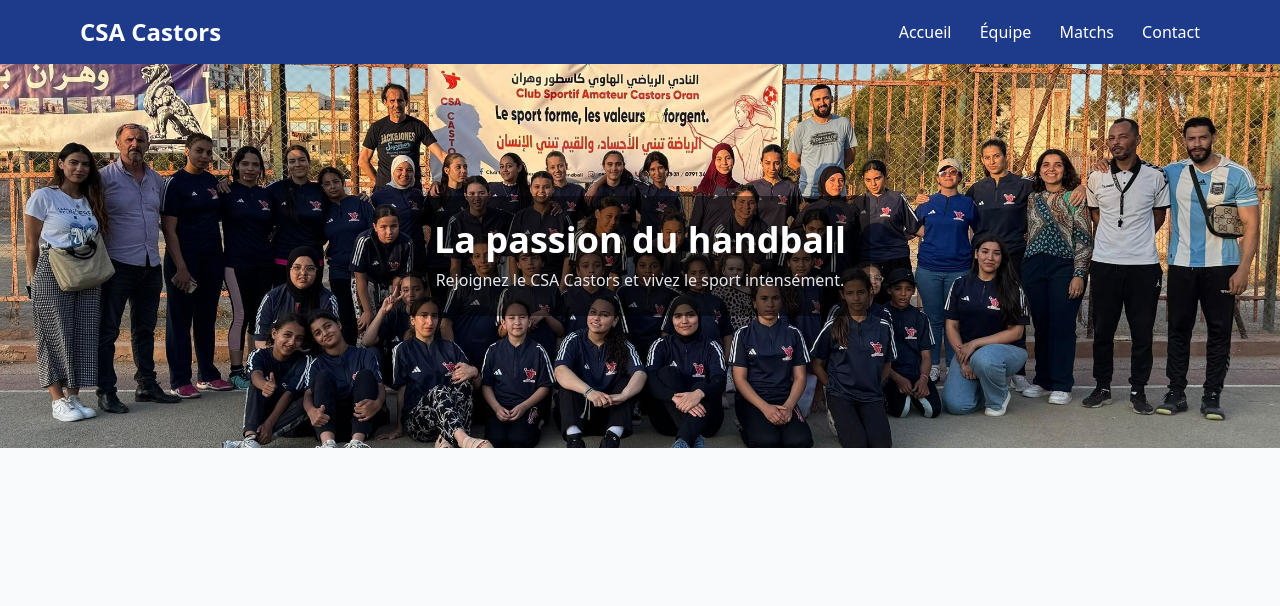
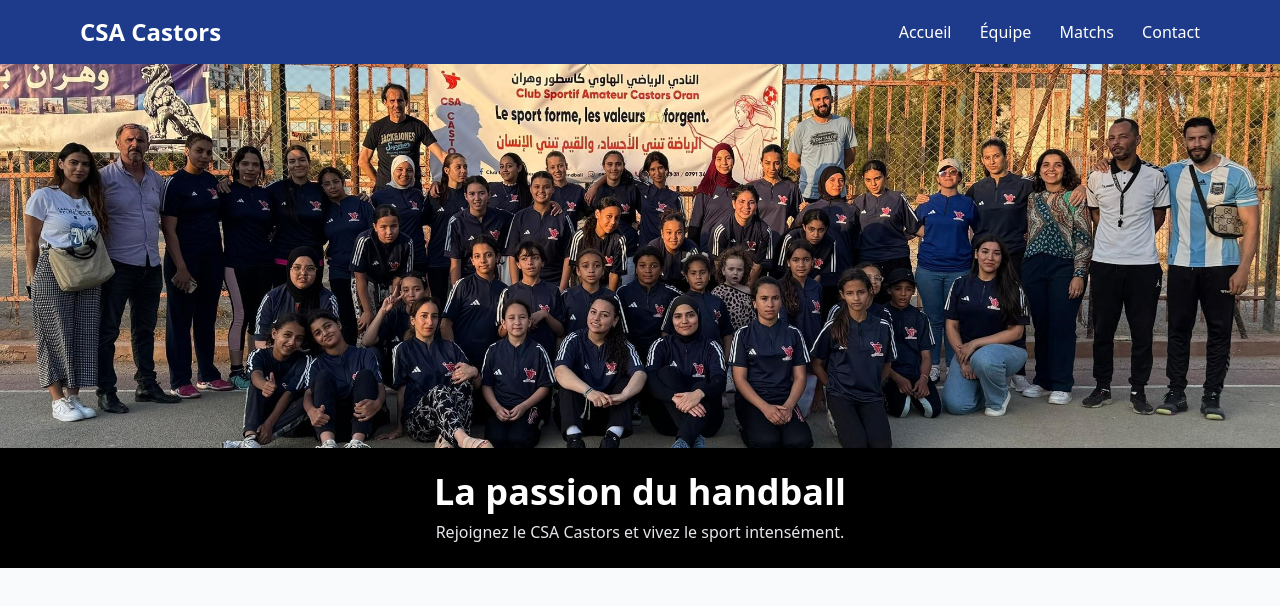
Before and after one commit to CSAcastors/CSAcastors-website, a plain HTML site: page index.html in a window 1280 px wide. Drawn offline with nearby package versions, Linux system fonts and the light colour scheme.

Commit message:
Update index.html

```diff
--- a/index.html
+++ b/index.html
@@ -22,15 +22,19 @@
   </header>
 
   <!-- HERO -->
- <section class="bg-cover bg-center h-96 flex items-center justify-center"
-style="background-image:url('img01.jpg');">
-  <div class="bg-black bg-opacity-50 p-6 rounded">
-    <h2 class="text-4xl text-white font-bold text-center">La passion du handball</h2>
-    <p class="text-gray-200 mt-2 text-center">Rejoignez le CSA Castors et vivez le sport intensément.</p>
+<section class="text-center">
+  <!-- Image en haut -->
+  <img src="img01.jpg" alt="Photo handball" class="w-full h-96 object-cover">
+
+  <!-- Bloc texte en dessous -->
+  <div class="bg-black text-white p-6">
+    <h2 class="text-4xl font-bold">La passion du handball</h2>
+    <p class="text-gray-200 mt-2">Rejoignez le CSA Castors et vivez le sport intensément.</p>
   </div>
 </section>
 
 
 
+
   <!-- INFOS -->
   <section class="max-w-6xl mx-auto p-8 grid grid-cols-1 md:gri
```
